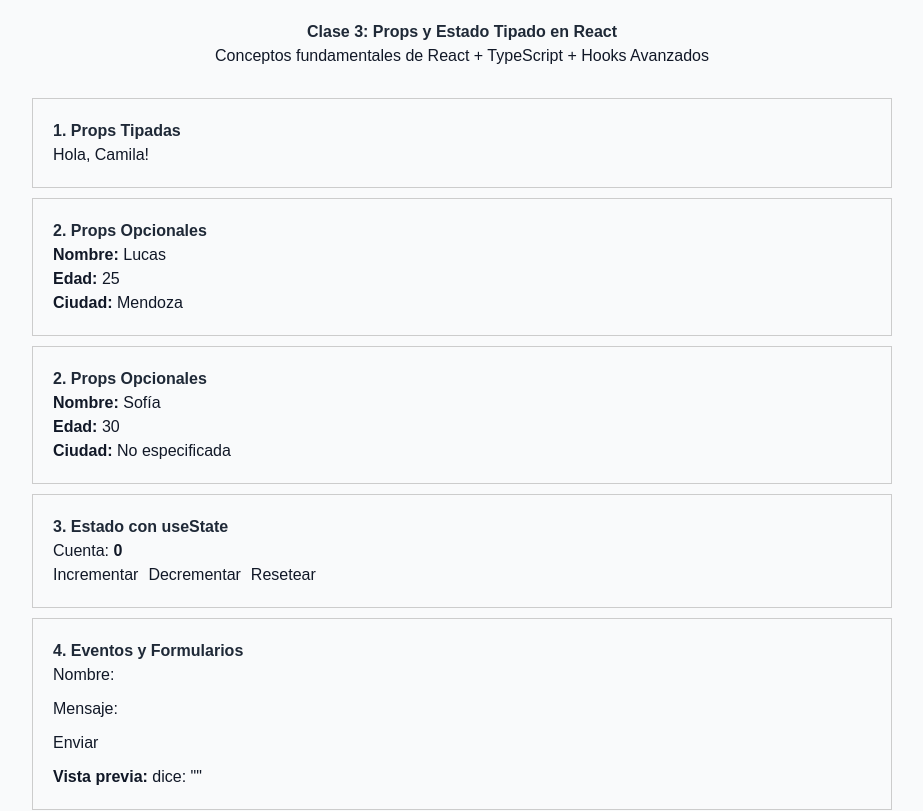
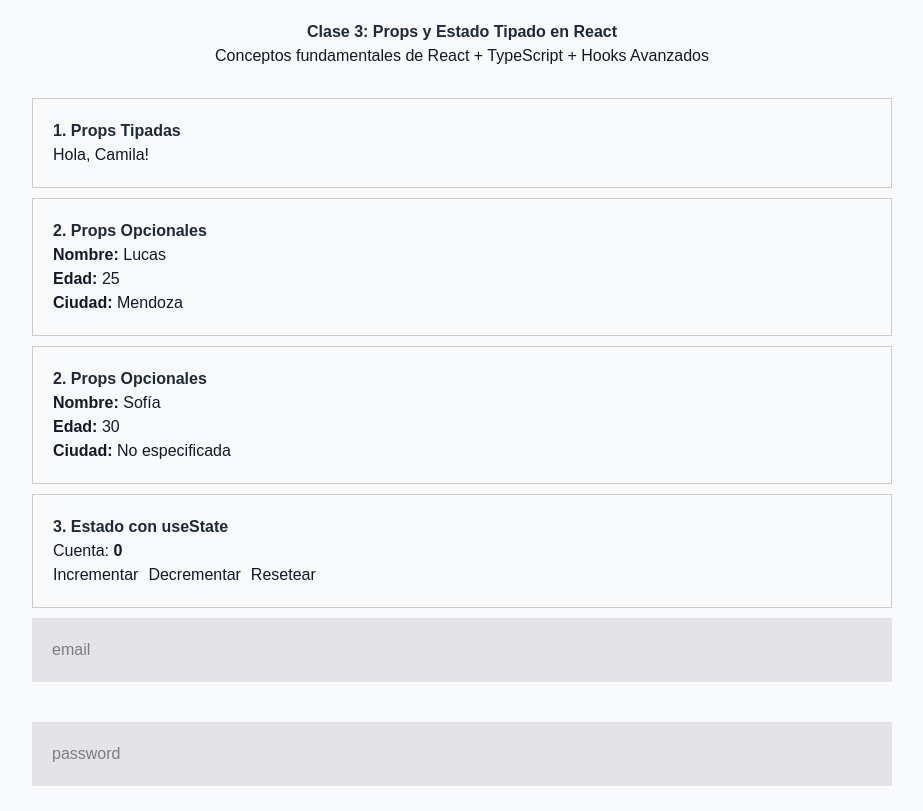
Before and after one commit to nasserelbacha-dinamic/curso-frontend-unidad03, a React (Vite) app: page / in a window 1280 px wide. Shown: the top 811 px of the page, without its empty margins (178-1101 px from the left). Built offline with nearby package versions, Linux system fonts and the light colour scheme.

Commit message:
agregando formulario hecho en clase 4

```diff
--- a/src/components/FormularioSimple.tsx
+++ b/src/components/FormularioSimple.tsx
@@ -1,45 +1,45 @@
-// Componente 4: Eventos + Estado
-import { useState } from 'react';
+import { useState, useEffect } from "react";
+
 
 const FormularioSimple = () => {
-  const [nombre, setNombre] = useState<string>('');
-  const [mensaje, setMensaje] = useState<string>('');
+  const [email, setEmail] = useState<string>('');
+  const [password, setPassword] = useState<string>('');
 
-  const handleSubmit = (e: React.FormEvent) => {
+  useEffect(() => {
+    console.log("hola")
+  }, [])
+
+  const handleSubmit = (e: any) => {
     e.preventDefault();
-    console.log('Formulario enviado:', { nombre, mensaje });
-    alert(`Datos: ${nombre} - ${mensaje}`);
-  };
+
+    console.log(email)
+    console.log(password)
+
+    if (!email || !password ) {
+      console.log("el email es requerido")
+    }
+  }
 
   return (
-    <div style={{ padding: '20px', border: '1px solid #ccc', margin: '10px 0' }}>
-      <h2>4. Eventos y Formularios</h2>
-      <form onSubmit={handleSubmit}>
-        <div style={{ marginBottom: '10px' }}>
-          <label>Nombre: </label>
-          <input
-            type="text"
-            value={nombre}
-            onChange={(e: React.ChangeEvent<HTMLInputElement>) => setNombre(e.target.value)}
-            style={{ marginLeft: '10px' }}
-          />
-        </div>
-        <div style={{ marginBottom: '10px' }}>
-          <label>Mensaje: </label>
-          <input
-            type="text"
-            value={mensaje}
-            onChange={(e: React.ChangeEvent<HTMLInputElement>) => setMensaje(e.target.value)}
-            style={{ marginLeft: '10px' }}
-          />
-        </div>
-        <button type="submit">Enviar</button>
-      </form>
-      <p style={{ marginTop: '10px' }}>
-        <strong>Vista previa:</strong> {nombre} dice: "{mensaje}"
-      </p>
-    </div>
-  );
+    <form onSubmit={handleSubmit} className="flex flex-col gap-10">
+      <input
+        placeholder="email"
+        className="bg-zinc-200 p-5"
+        type="email"
+        onChange={(e) => setEmail(e.target.value)}
+        value={email}
+      />
+      <input
+        placeholder="password"
+        className="bg-zinc-200 p-5"
+        type="password"
+        onChange={(e) => setPassword(e.target.value)}
+        value={password}
+      />
+
+      <input type="submit" />
+    </form>
+  )
 };
 
 export default FormularioSimple;
```
